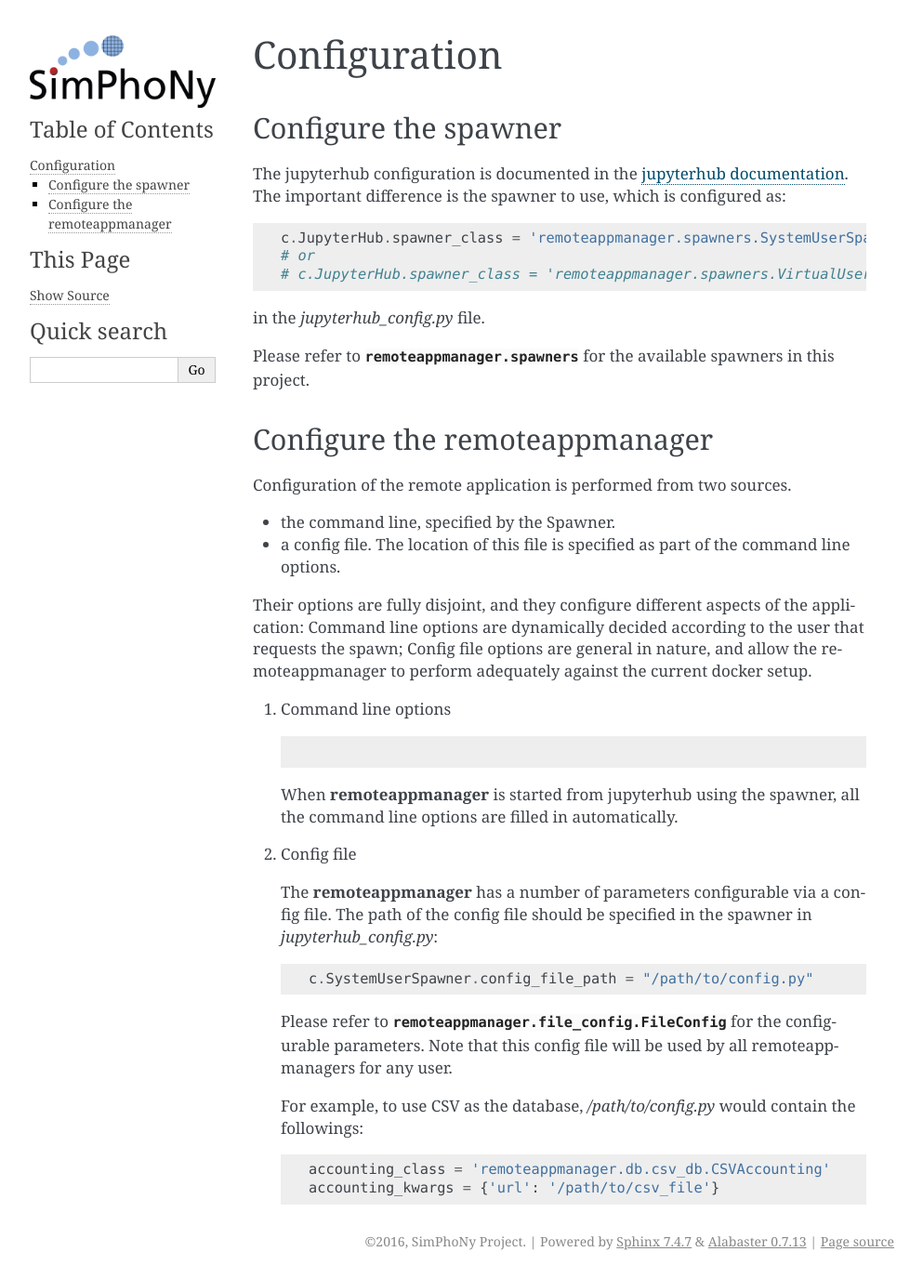
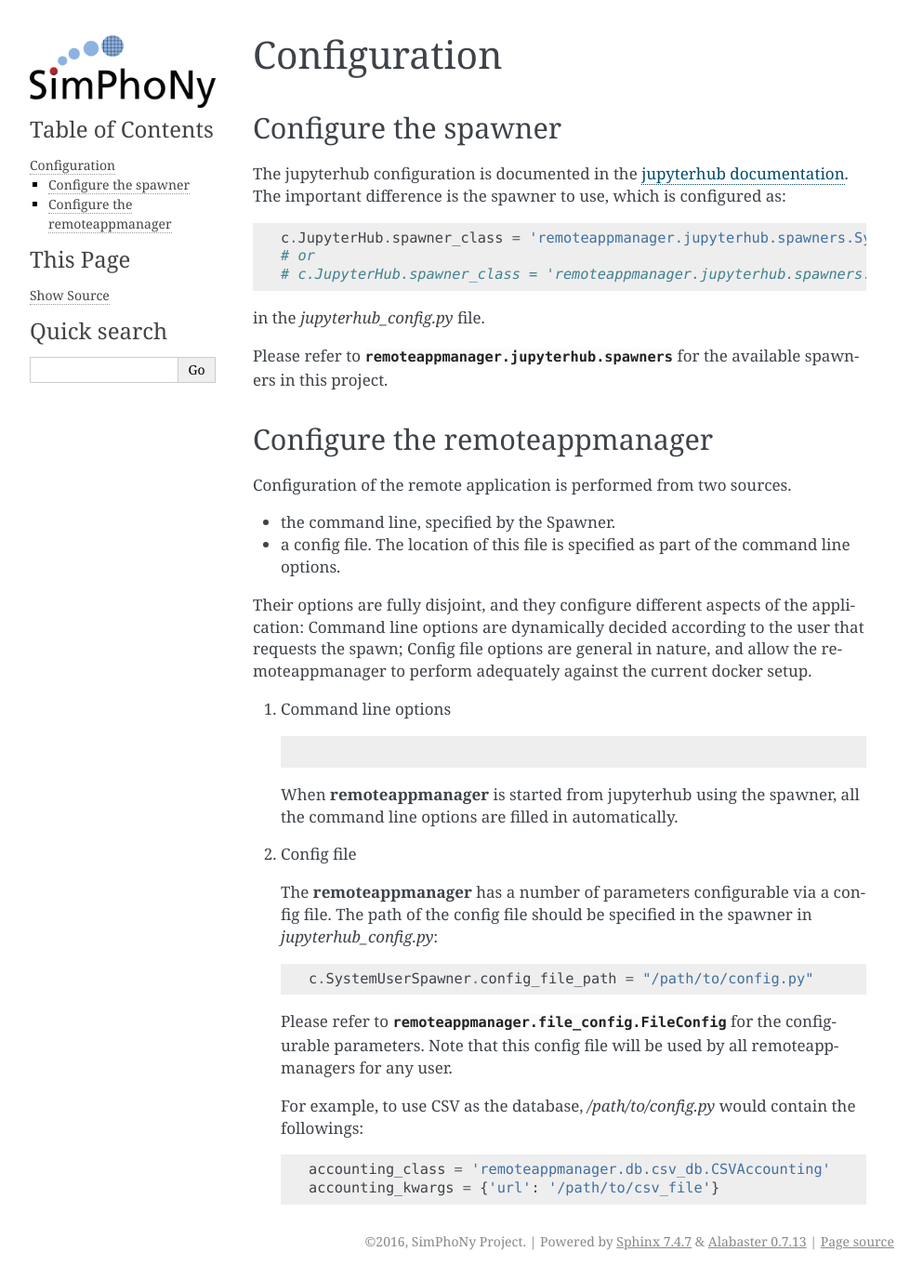
Before and after one commit to simphony/simphony-remote, a Sphinx documentation site: the page built from doc/source/configuration.rst, in a window 1280 px wide. Shown: the whole page at 93% size, without its empty margins (148-1141 px from the left). Built offline with Sphinx 7.4.7, drawn with Linux system fonts in a browser that asks for light colours; pages that are not in the unit, such as notebooks, are missing from menus.

Commit message:
Documentation fixes

```diff
--- a/doc/source/configuration.rst
+++ b/doc/source/configuration.rst
@@ -10,13 +10,13 @@ The jupyterhub configuration is documented in the `jupyterhub documentation
 <https://jupyterhub.readthedocs.io/en/latest/getting-started.html>`_. The
 important difference is the spawner to use, which is configured as::
 
-    c.JupyterHub.spawner_class = 'remoteappmanager.spawners.SystemUserSpawner'
+    c.JupyterHub.spawner_class = 'remoteappmanager.jupyterhub.spawners.SystemUserSpawner'
     # or
-    # c.JupyterHub.spawner_class = 'remoteappmanager.spawners.VirtualUserSpawner'
+    # c.JupyterHub.spawner_class = 'remoteappmanager.jupyterhub.spawners.VirtualUserSpawner'
 
 in the `jupyterhub_config.py` file.
 
-Please refer to :py:mod:`remoteappmanager.spawners` for the available spawners
+Please refer to :py:mod:`remoteappmanager.jupyterhub.spawners` for the available spawners
 in this project.
 
 
```
Also changed, not shown: 1 other file.
